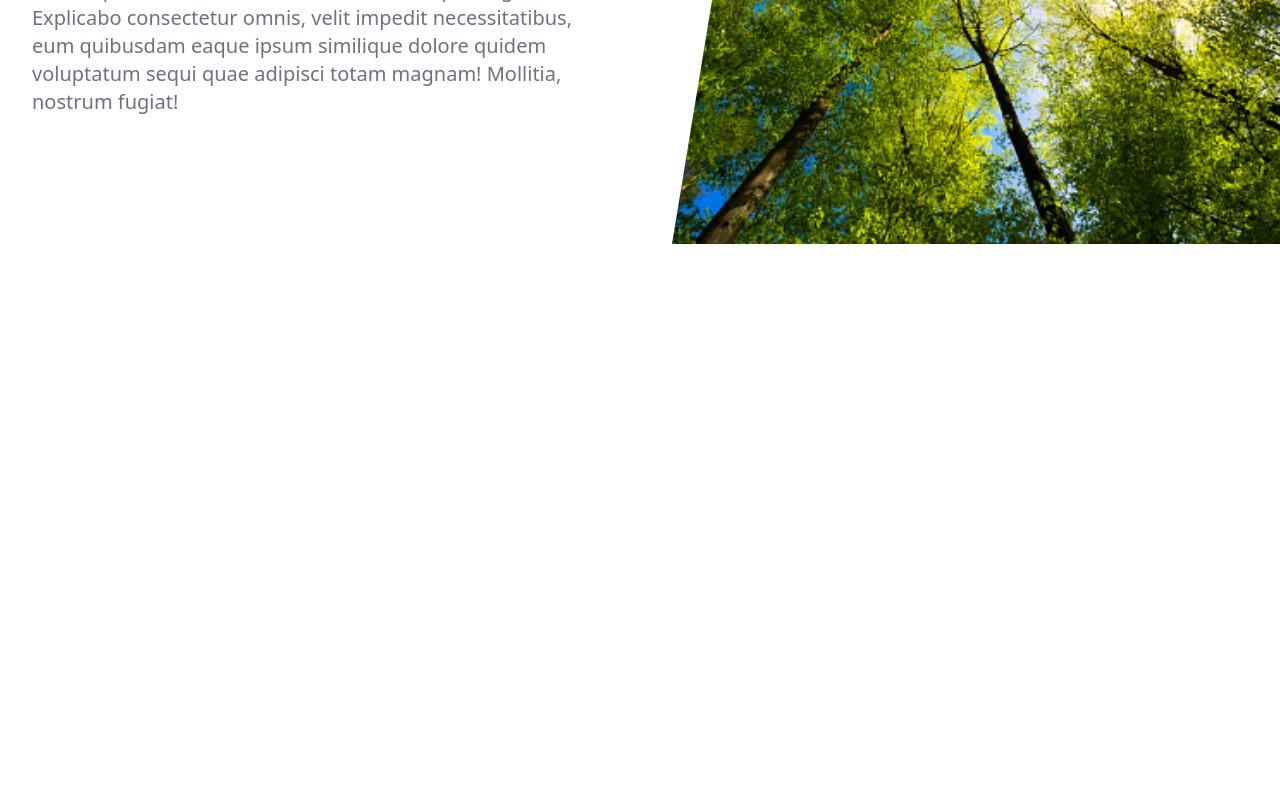
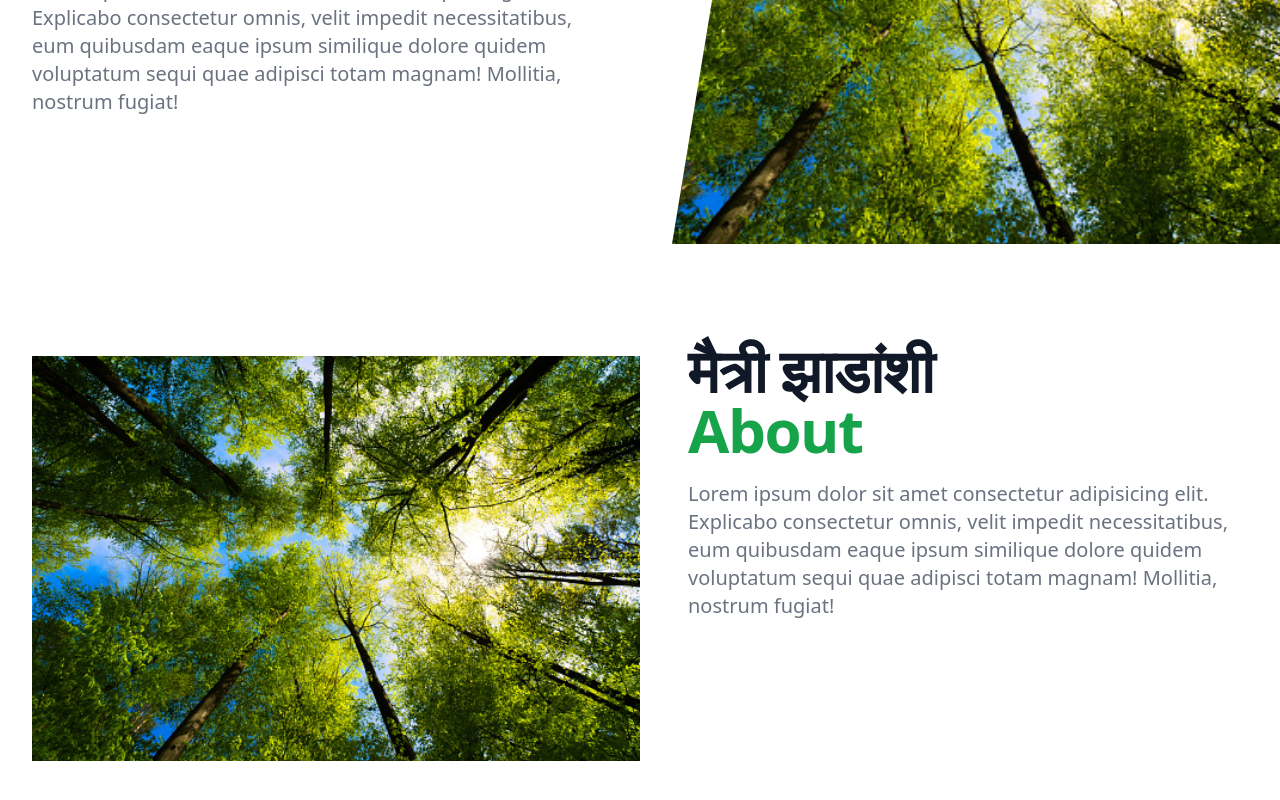
Before and after one commit to omjadhav3714/blog-tree, a Next.js app: page /About in a window 1280 px wide. Shown: the part 340-1140 px from the top of the page. Before the commit the page ends 800 px from the top, so only its background shows below. Built offline with nearby package versions, Linux system fonts and the light colour scheme.

Commit message:
Task: Section Added

```diff
--- /dev/null
+++ b/components/Section.js
@@ -0,0 +1,36 @@
+const Section = () => {
+    return (
+        <div className="relative bg-white overflow-hidden">
+            <div className="max-w-7xl mx-auto">
+                <div className="relative z-10 pb-8 bg-white sm:pb-16 md:pb-20 lg:max-w-2xl lg:w-full lg:pb-28 xl:pb-32">
+
+
+                    <main className="mt-10 mx-auto max-w-7xl px-4 sm:mt-12 sm:px-6 md:mt-16 lg:mt-20 lg:px-8 xl:mt-28">
+
+                        <img
+                            className="h-56 w-full object-cover sm:h-72 md:h-96 lg:w-full lg:h-full"
+                            src="/about_trees.jpg"
+                            alt=""
+                        />
+                    </main>
+                </div>
+
+            </div>
+            <div className="lg:absolute lg:inset-y-0 lg:right-0 lg:w-1/2 sm:pl-auto mt-24 pl-12">
+
+                <div className="sm:text-center lg:text-left">
+                    <h1 className="text-4xl tracking-tight font-extrabold text-gray-900 sm:text-5xl md:text-6xl">
+                        <div> <span className="block xl:inline"> मैत्री झाडांशी</span>{' '}</div>
+                        <span className="block text-green-600 xl:inline">About</span>
+                    </h1>
+                    <p className="mt-3 text-base text-gray-500 sm:mt-5 sm:text-lg sm:max-w-xl sm:mx-auto md:mt-5 md:text-xl lg:mx-0">
+                        Lorem ipsum dolor sit amet consectetur adipisicing elit. Explicabo consectetur omnis, velit impedit necessitatibus, eum quibusdam eaque ipsum similique dolore quidem voluptatum sequi quae adipisci totam magnam! Mollitia, nostrum fugiat!
+                    </p>
+
+                </div>
+            </div>
+        </div>
+    )
+}
+
+export default Section
--- a/pages/About.js
+++ b/pages/About.js
@@ -2,6 +2,7 @@
 import { Fragment } from 'react'
 import { Popover, Transition } from '@headlessui/react'
 import { MenuIcon, XIcon } from '@heroicons/react/outline'
+import Section from '../components/Section'
 
 const navigation = [
   { name: 'Home', href: '#' },
@@ -11,6 +12,7 @@ const navigation = [
 
 export default function About() {
   return (
+    <>
       <div className="relative bg-white overflow-hidden">
         <div className="max-w-7xl mx-auto">
           <div className="relative z-10 pb-8 bg-white sm:pb-16 md:pb-20 lg:max-w-2xl lg:w-full lg:pb-28 xl:pb-32">
@@ -124,5 +126,7 @@ export default function About() {
           />
         </div>
       </div>
+      <Section />
+    </>
   )
 }
```
Lines whose indentation alone changed are shown as unchanged.
